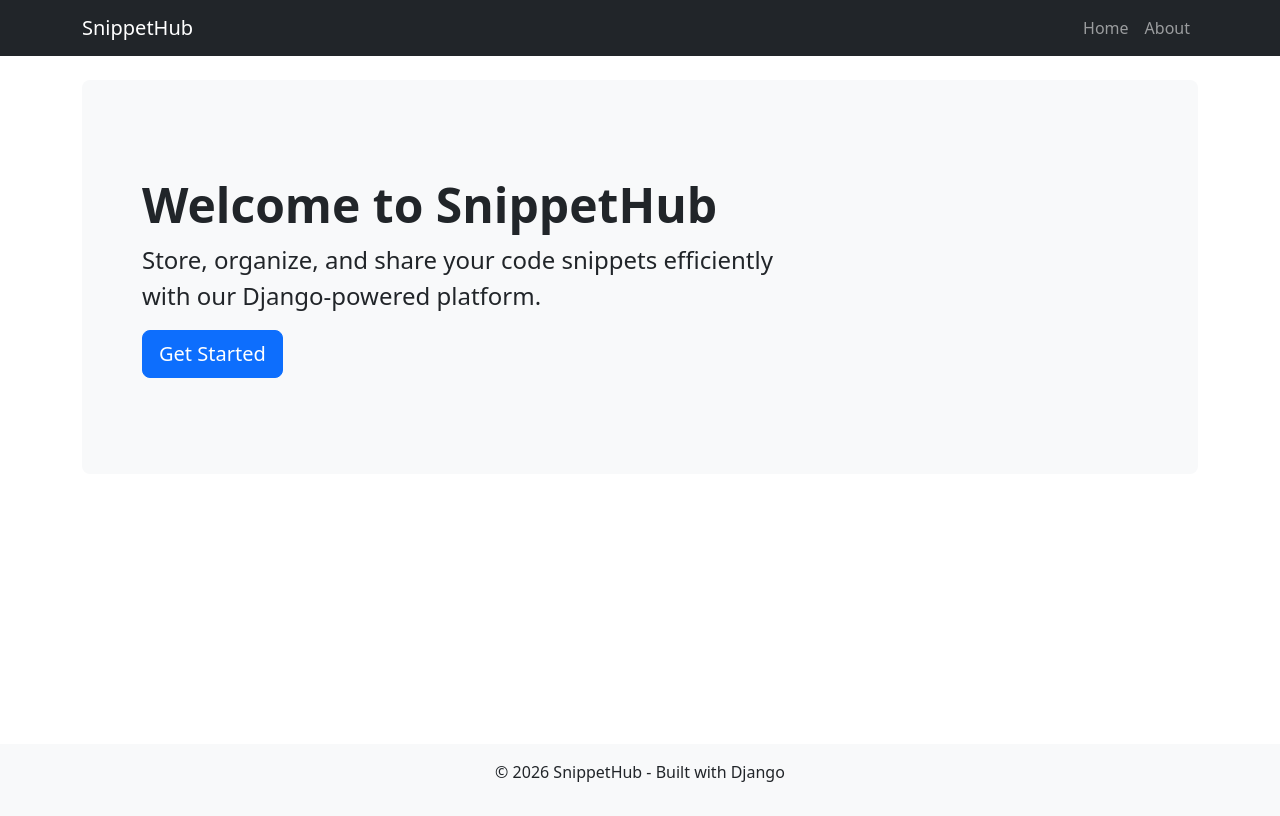
After one commit to StefanKraev/Naturally-Challenged, a Django app: page /snippets/ in a window 1280 px wide. The commit adds this page. Run offline with Django 5.2, Linux system fonts and the light colour scheme.

Commit message:
Changed base and home template

```diff
--- a/code_snippets/templates/base.html
+++ b/code_snippets/templates/base.html
@@ -2,20 +2,30 @@
 <html lang="en">
 <head>
     <meta charset="UTF-8">
-    <title>Naturally Challenged</title>
+    <meta name="viewport" content="width=device-width, initial-scale=1.0">
+    <title>{% block title %}My Snippet App{% endblock %}</title>
     <link href="https://cdn.jsdelivr.net/npm/bootstrap@5.3.0/dist/css/bootstrap.min.css" rel="stylesheet">
 </head>
 <body>
-    <nav class="navbar navbar-dark bg-dark">
+
+    <nav class="navbar navbar-expand-lg navbar-dark bg-dark">
         <div class="container">
-            <a class="navbar-brand" href="#">Naturally Challenged</a>
+            <a class="navbar-brand" href="/">SnippetHub</a>
+            <div class="navbar-nav">
+                <a class="nav-link" href="/">Home</a>
+                <a class="nav-link" href="#">About</a>
+            </div>
         </div>
     </nav>
 
-    <div class="container mt-4">
+    <main class="container mt-4" style="min-height: 80vh;">
         {% block content %}
         {% endblock %}
-    </div>
+    </main>
+
+    <footer class="bg-light text-center py-3 mt-4">
+        <p>&copy; 2026 SnippetHub - Built with Django</p>
+    </footer>
 
     <script src="https://cdn.jsdelivr.net/npm/bootstrap@5.3.0/dist/js/bootstrap.bundle.min.js"></script>
 </body>
--- /dev/null
+++ b/code_snippets/templates/home.html
@@ -0,0 +1,13 @@
+{% extends 'base.html' %}
+
+{% block title %}Home | SnippetHub{% endblock %}
+
+{% block content %}
+<div class="p-5 mb-4 bg-light rounded-3">
+    <div class="container-fluid py-5">
+        <h1 class="display-5 fw-bold">Welcome to SnippetHub</h1>
+        <p class="col-md-8 fs-4">Store, organize, and share your code snippets efficiently with our Django-powered platform.</p>
+        <button class="btn btn-primary btn-lg" type="button">Get Started</button>
+    </div>
+</div>
+{% endblock %}
--- a/code_snippets/urls.py
+++ b/code_snippets/urls.py
@@ -1,5 +1,6 @@
 from django.urls import path
+from . import views
 
 urlpatterns = [
-
+    path('', views.home, name='home'),
 ]
--- a/code_snippets/views.py
+++ b/code_snippets/views.py
@@ -1,3 +1,4 @@
 from django.shortcuts import render
 
-# Create your views here.
+def home(request):
+    return render(request, 'home.html')
```
